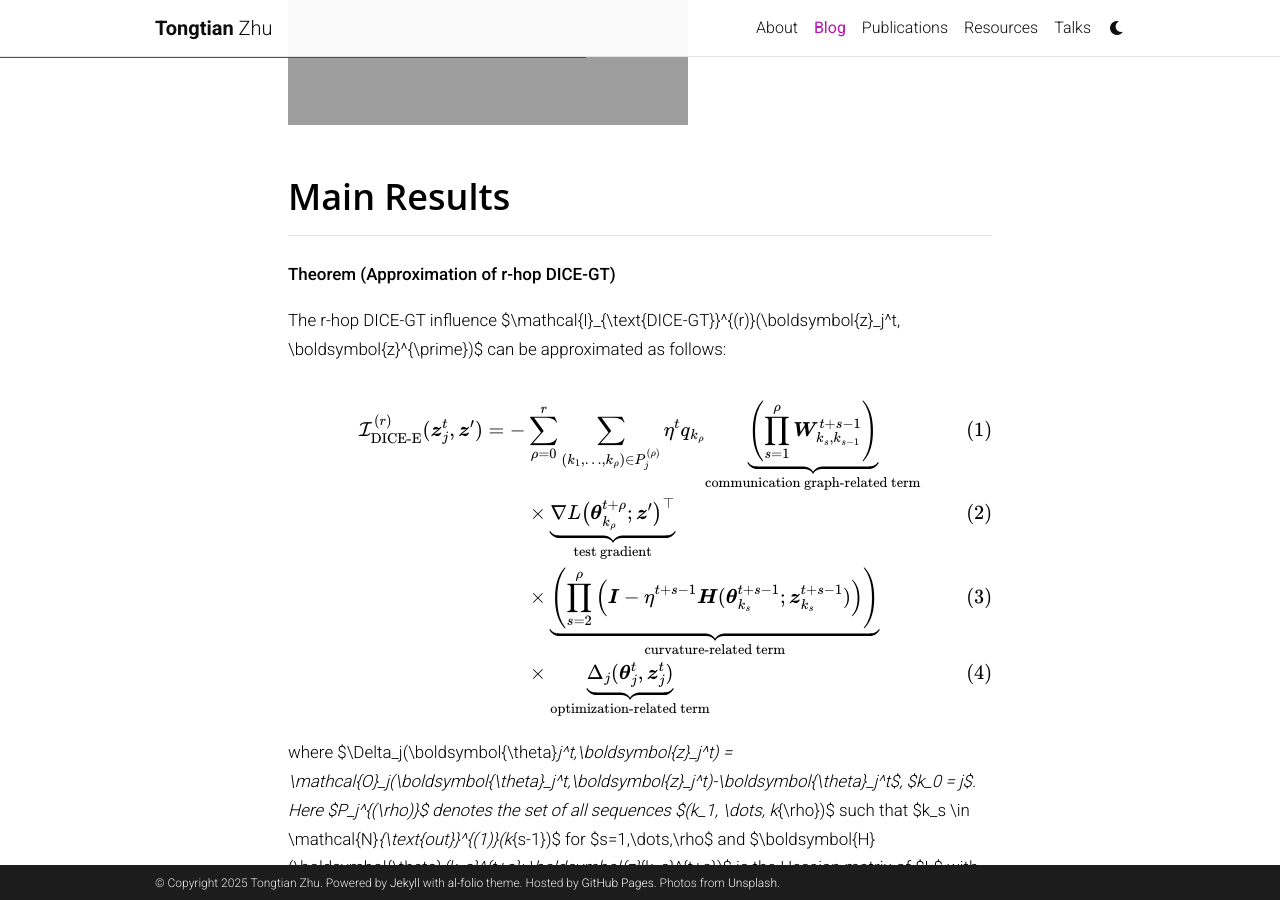
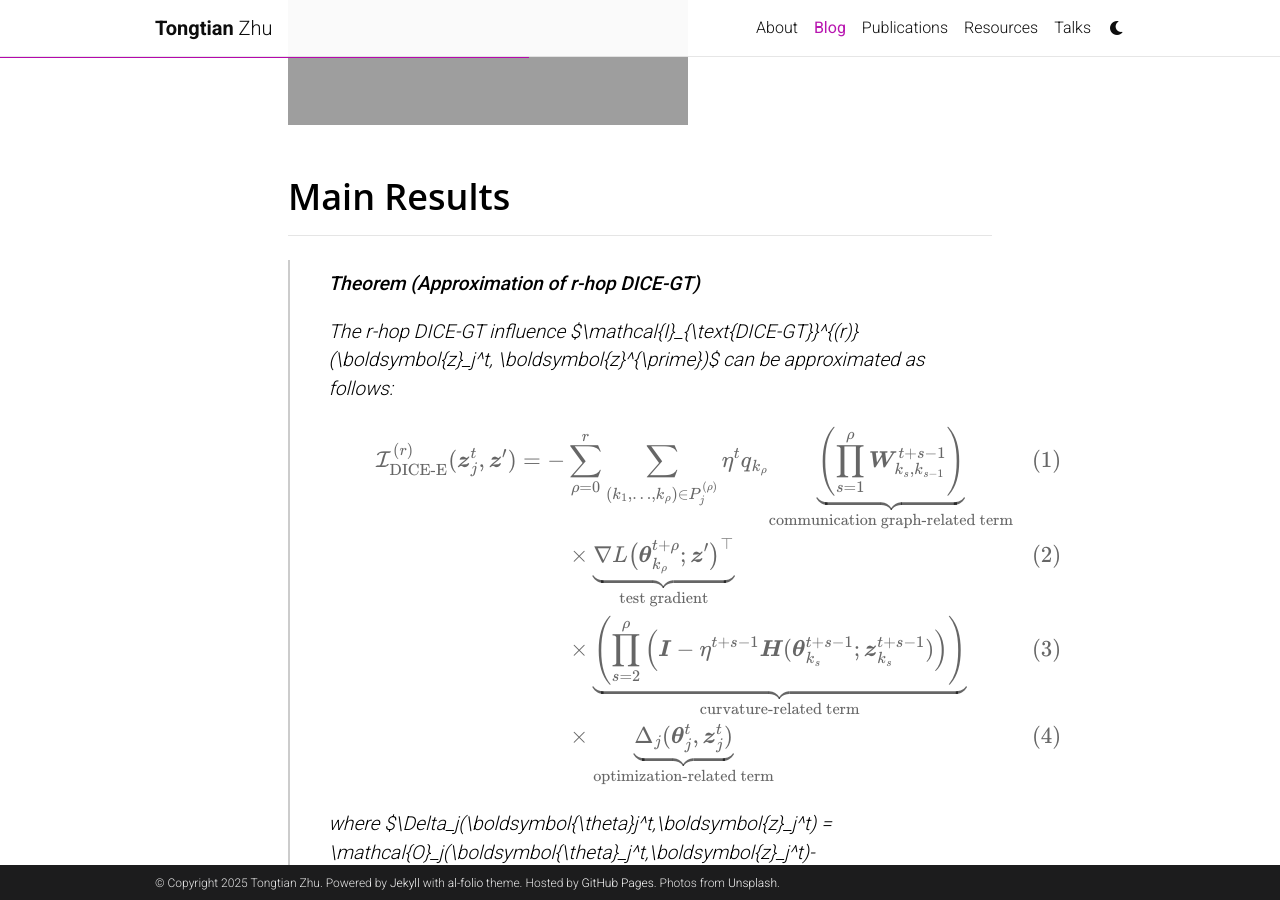
Before and after one commit to Raiden-Zhu/Raiden-Zhu.github.io, a Jekyll site: the page built from _posts/2025-03-15-DICE.md, in a window 1280 px wide and 900 px high, scrolled down 684 px. Built offline with Jekyll 4.4.1, drawn with Linux system fonts in a browser that asks for light colours; comment, search, counter and statistics services are not loaded; a style sheet for code colours, icons or effects is not loaded.

Commit message:
Update 2025-03-15-DICE.md

```diff
--- a/_posts/2025-03-15-DICE.md
+++ b/_posts/2025-03-15-DICE.md
@@ -78,27 +78,25 @@ _styles: >
 
 ## Main Results
 
-**Theorem (Approximation of r-hop DICE-GT)**
-
-The r-hop DICE-GT influence $\mathcal{I}_{\text{DICE-GT}}^{(r)}(\boldsymbol{z}_j^t, \boldsymbol{z}^{\prime})$ can be approximated as follows:
-
-$$
-\begin{align}
-\mathcal{I}_{\text{DICE-E}}^{(r)}(\boldsymbol{z}_j^t, \boldsymbol{z}^{\prime})
-= - &\sum_{\rho=0}^{r} \sum_{ (k_1, \dots, k_{\rho}) \in P_j^{(\rho)} } \eta^{t} q_{k_\rho}
-\underbrace{ \left( \prod_{s=1}^{\rho} \boldsymbol{W}_{k_s, k_{s-1}}^{t+s-1} \right) }_{\text{communication graph-related term}} \\
-& \times
-\underbrace{ \nabla L\bigl(\boldsymbol{\theta}_{k_{\rho}}^{t+\rho}; \boldsymbol{z}^{\prime}\bigr)^\top }_{\text{test gradient}} \\
-& \times
-\underbrace{ \left( \prod_{s=2}^{\rho} \left( \boldsymbol{I} - \eta^{t+s-1} \boldsymbol{H}(\boldsymbol{\theta}_{k_s}^{t+s-1}; \boldsymbol{z}_{k_s}^{t+s-1}) \right) \right) }_{\text{curvature-related term}} \\
-& \times
-\underbrace{ \Delta_j(\boldsymbol{\theta}_j^t,\boldsymbol{z}_j^t) }_{\text{optimization-related term}}
-\end{align}
-$$
-
-where $\Delta_j(\boldsymbol{\theta}_j^t,\boldsymbol{z}_j^t) = \mathcal{O}_j(\boldsymbol{\theta}_j^t,\boldsymbol{z}_j^t)-\boldsymbol{\theta}_j^t$, $k_0 = j$. Here $P_j^{(\rho)}$ denotes the set of all sequences $(k_1, \dots, k_{\rho})$ such that $k_s \in \mathcal{N}_{\text{out}}^{(1)}(k_{s-1})$ for $s=1,\dots,\rho$ and $\boldsymbol{H}(\boldsymbol{\theta}_{k_s}^{t+s}; \boldsymbol{z}_{k_s}^{t+s})$ is the Hessian matrix of $L$ with respect to $\boldsymbol{\theta}$ evaluated at $\boldsymbol{\theta}_{k_s}^{t+s}$ and data $\boldsymbol{z}_{k_s}^{t+s}$.
-
-For the cases when $\rho = 0$ and $\rho = 1$, the relevant product expressions are defined as identity matrices, thereby ensuring that the r-hop DICE-E remains well-defined.
+> **Theorem (Approximation of r-hop DICE-GT)**
+>
+> The r-hop DICE-GT influence $\mathcal{I}_{\text{DICE-GT}}^{(r)}(\boldsymbol{z}_j^t, \boldsymbol{z}^{\prime})$ can be approximated as follows:
+>
+> $$\begin{align}
+> \mathcal{I}_{\text{DICE-E}}^{(r)}(\boldsymbol{z}_j^t, \boldsymbol{z}^{\prime})
+> = - &\sum_{\rho=0}^{r} \sum_{ (k_1, \dots, k_{\rho}) \in P_j^{(\rho)} } \eta^{t} q_{k_\rho}
+> \underbrace{ \left( \prod_{s=1}^{\rho} \boldsymbol{W}_{k_s, k_{s-1}}^{t+s-1} \right) }_{\text{communication graph-related term}} \\
+> & \times
+> \underbrace{ \nabla L\bigl(\boldsymbol{\theta}_{k_{\rho}}^{t+\rho}; \boldsymbol{z}^{\prime}\bigr)^\top }_{\text{test gradient}} \\
+> & \times
+> \underbrace{ \left( \prod_{s=2}^{\rho} \left( \boldsymbol{I} - \eta^{t+s-1} \boldsymbol{H}(\boldsymbol{\theta}_{k_s}^{t+s-1}; \boldsymbol{z}_{k_s}^{t+s-1}) \right) \right) }_{\text{curvature-related term}} \\
+> & \times
+> \underbrace{ \Delta_j(\boldsymbol{\theta}_j^t,\boldsymbol{z}_j^t) }_{\text{optimization-related term}}
+> \end{align}$$
+>
+> where $\Delta_j(\boldsymbol{\theta}_j^t,\boldsymbol{z}_j^t) = \mathcal{O}_j(\boldsymbol{\theta}_j^t,\boldsymbol{z}_j^t)-\boldsymbol{\theta}_j^t$, $k_0 = j$. Here $P_j^{(\rho)}$ denotes the set of all sequences $(k_1, \dots, k_{\rho})$ such that $k_s \in \mathcal{N}_{\text{out}}^{(1)}(k_{s-1})$ for $s=1,\dots,\rho$ and $\boldsymbol{H}(\boldsymbol{\theta}_{k_s}^{t+s}; \boldsymbol{z}_{k_s}^{t+s})$ is the Hessian matrix of $L$ with respect to $\boldsymbol{\theta}$ evaluated at $\boldsymbol{\theta}_{k_s}^{t+s}$ and data $\boldsymbol{z}_{k_s}^{t+s}$.
+>
+> For the cases when $\rho = 0$ and $\rho = 1$, the relevant product expressions are defined as identity matrices, thereby ensuring that the r-hop DICE-E remains well-defined.
 
 ## Background
 
```
